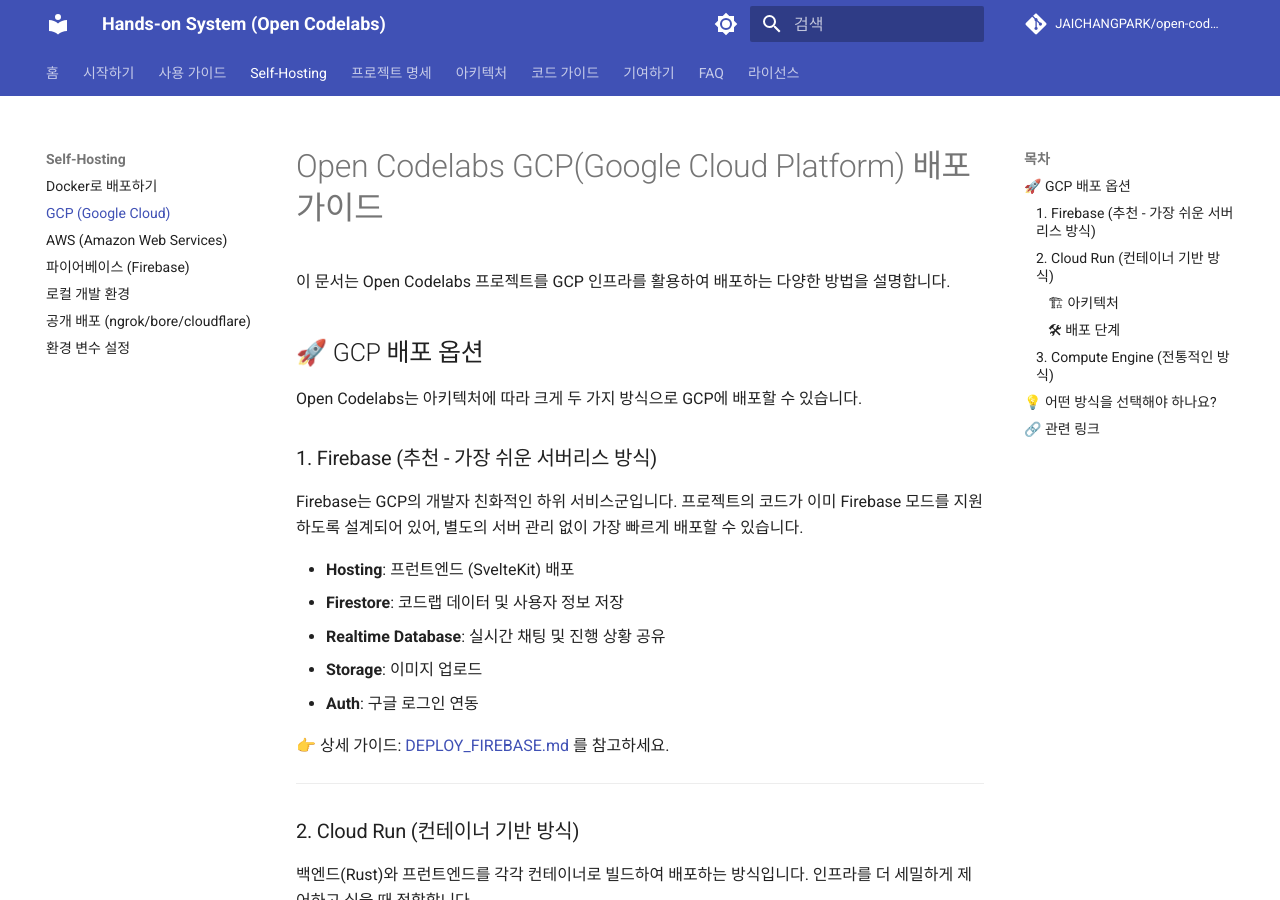
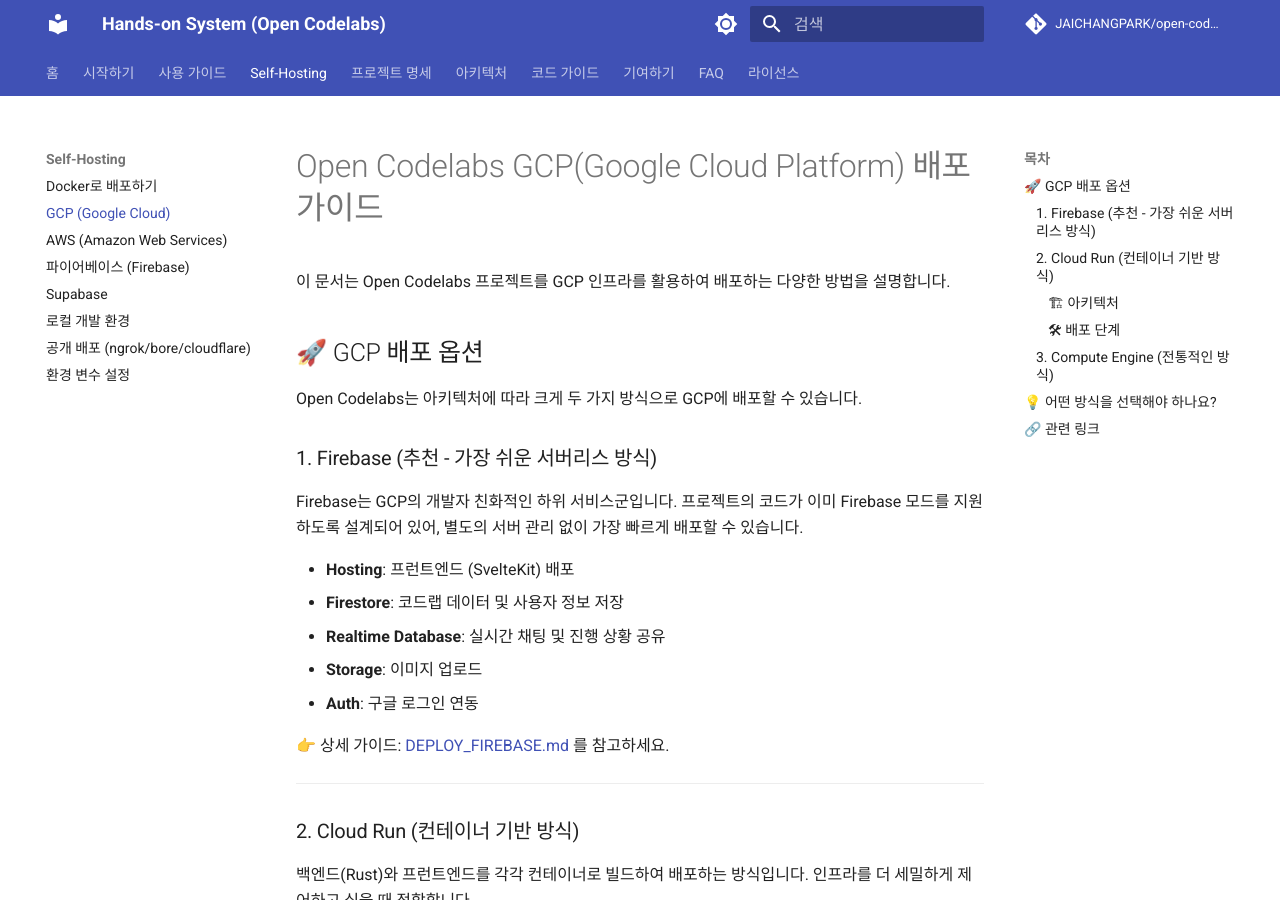
Before and after one commit to JAICHANGPARK/open-codelabs, an MkDocs documentation site: the page built from docs/self-hosting/gcp.md, in a window 1280 px wide and 900 px high. Built offline with MkDocs 1.6.1 and Material for MkDocs 9.7.7, drawn with Linux system fonts in a browser that asks for light colours; comment, search, counter and statistics services are not loaded; the version menu is left out.

Commit message:
Update mkdocs.yml

```diff
--- a/mkdocs.yml
+++ b/mkdocs.yml
@@ -82,6 +82,7 @@
       - GCP (Google Cloud): self-hosting/gcp.md
       - AWS (Amazon Web Services): self-hosting/aws.md
       - 파이어베이스 (Firebase): self-hosting/firebase.md
+      - Supabase: self-hosting/supabase.md
 #      - GitHub Pages (Docs): self-hosting/github-pages.md
       - 로컬 개발 환경: self-hosting/local-development.md
       - 공개 배포 (ngrok/bore/cloudflare): self-hosting/public-deployment.md
```
